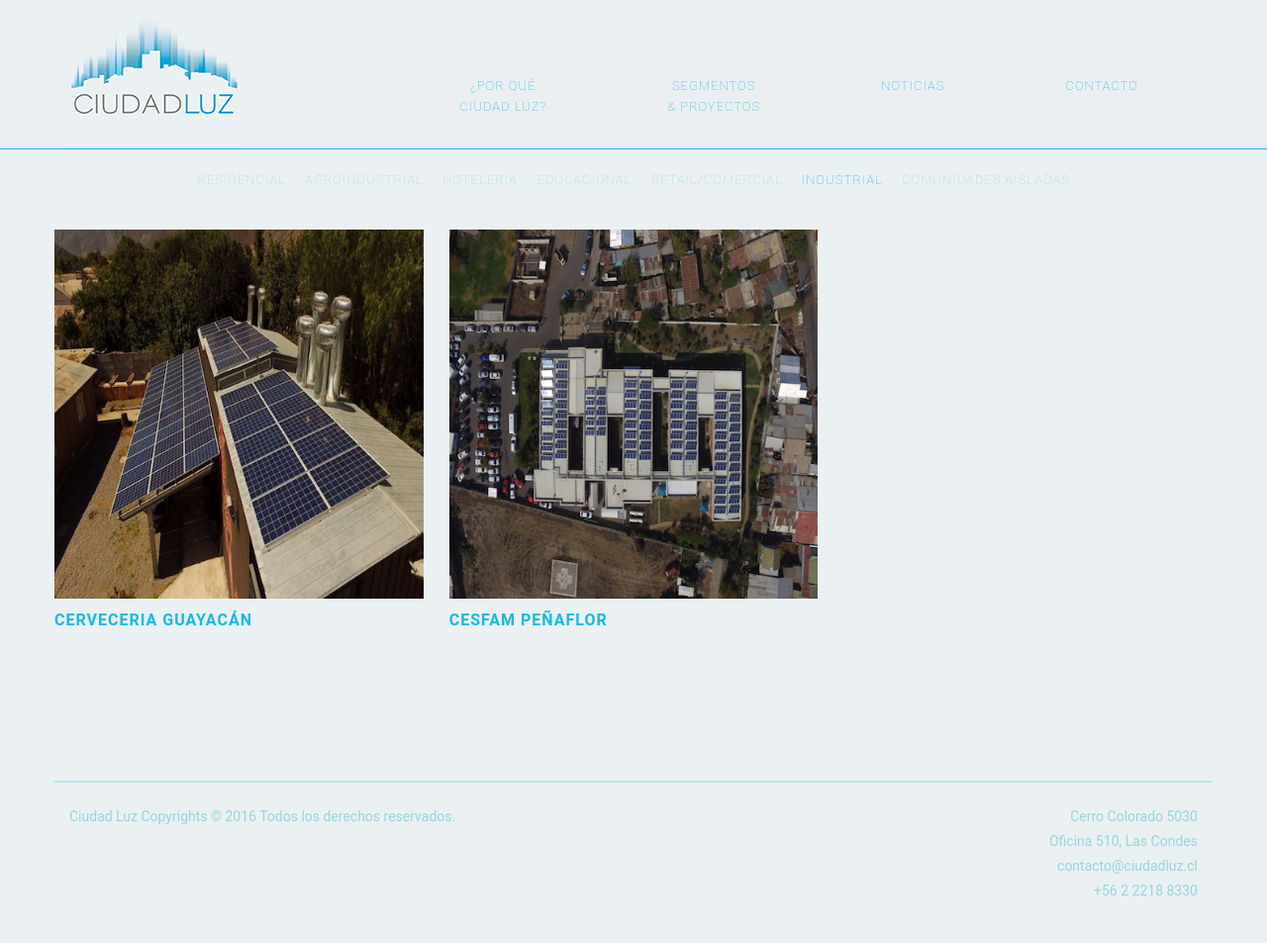
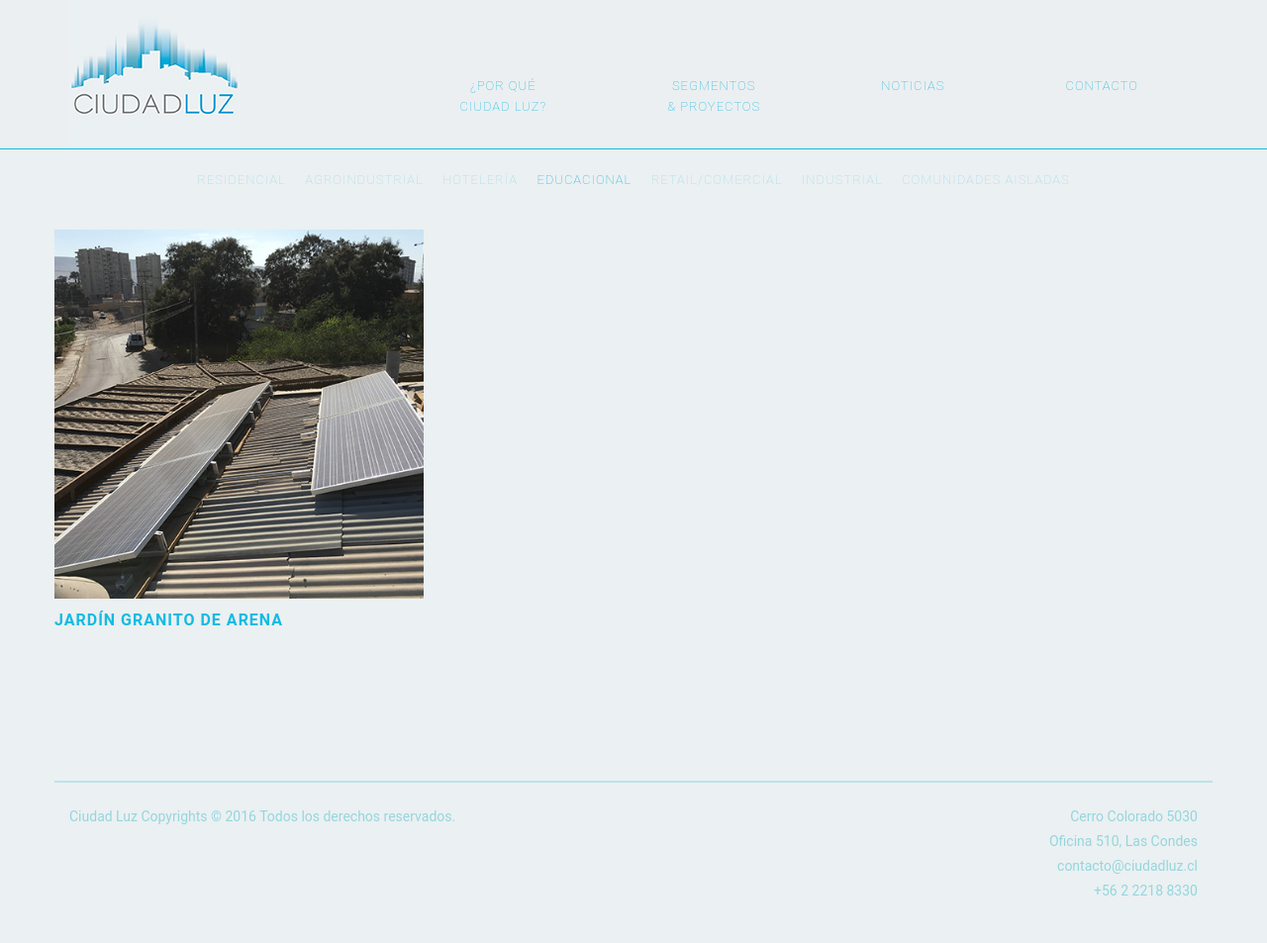
Before and after one commit to mfdebian/ciudadluzsolar.github.io, a Jekyll site: the page built from educacional-colegio-solar.html, in a window 1280 px wide. Shown: the whole page at 99% size. Built offline with Jekyll 4.4.1, drawn with Linux system fonts in a browser that asks for light colours.

Commit message:
Education page

```diff
--- a/industrial-ahorro-energetico.html
+++ b/educacional-colegio-solar.html
@@ -1,8 +1,8 @@
 ---
 layout: page
-title: Industrial - Ciudad Luz
-permalink: /industrial-ahorro-energetico/
-excerpt: Ciudad Luz te ayuda a controlar tus gastos energeticos incorporando en tu industria sistemas fotovoltaicos de aprovechamiento de energia solar.
+title: Educacional - Colegios Solares - Ciudad Luz
+permalink: /educacional-colegio-solar/
+excerpt: Ciudad Luz desea llevar la energia solar como fuente alternativa de generacion de electricidad a todos los colegios de Chile.
 ---
 
       <div class="clearfix"></div>
@@ -14,19 +14,15 @@
                 <li><a href="?page_id=106">Residencial</a></li>
                 <li><a href="?page_id=132">Agroindustrial</a></li>
                 <li><a href="?page_id=134">Hotelería</a></li>
-                <li><a href="?page_id=136">Educacional</a></li>
+                <li><a class="menu-active"  href="?page_id=136">Educacional</a></li>
                 <li><a href="?page_id=138">Retail/Comercial</a></li>
-                <li><a class="menu-active"  href="?page_id=140">Industrial</a></li>
+                <li><a href="?page_id=140">Industrial</a></li>
                 <li><a href="?page_id=142">Comunidades Aisladas</a></li>
               </ul>
               <div id="oc-images" class="owl-carousel image-carousel carousel-widget" data-loop="false" data-pagi="true" data-margin="26" data-nav="true" data-pagi="false" data-items-xxs="1" data-items-xs="1" data-items-sm="2" data-items-md="3" data-items-lg="3">
                 <div class="oc-item">
-                  <a href="http://www.ciudadluz.cl/industrial/cerveceria-guayacan-paneles-solares-industrial-chile/"> <img src="{{"/img/Guayacan-PW.jpg" | relative_url }}" /> </a>
-                  <h3><a href="http://www.ciudadluz.cl/industrial/cerveceria-guayacan-paneles-solares-industrial-chile/">CERVECERIA GUAYACÁN</a></h3>
-                </div>
-                <div class="oc-item">
-                  <a href="http://www.ciudadluz.cl/industrial/cesfam-penaflor-92-kw/"> <img src="{{"img/Prueba-1-PW.jpg" | relative_url }}" /> </a>
-                  <h3><a href="http://www.ciudadluz.cl/industrial/cesfam-penaflor-92-kw/">CESFAM PEÑAFLOR</a></h3>
+                  <a href="http://www.ciudadluz.cl/educacional/paneles-solares-colegios-chile/"> <img src="{{"/img/jardin-infantil-1.jpg" | relative_url }}" /> </a>
+                  <h3><a href="http://www.ciudadluz.cl/educacional/paneles-solares-colegios-chile/">JARDÍN GRANITO DE ARENA</a></h3>
                 </div>
               </div>
               <div class="mostrarproyecto"></div>
```
Also changed, not shown: img/jardin-infantil-1.jpg (added).
